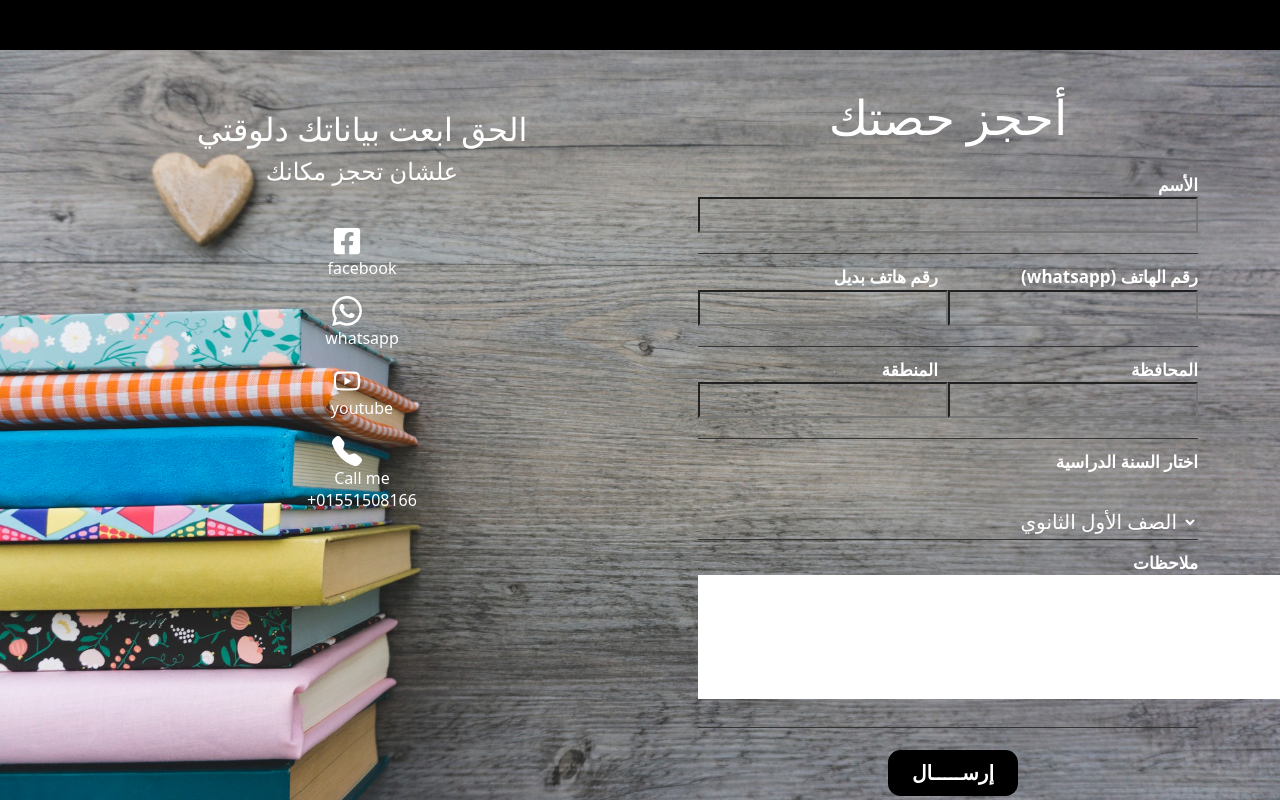
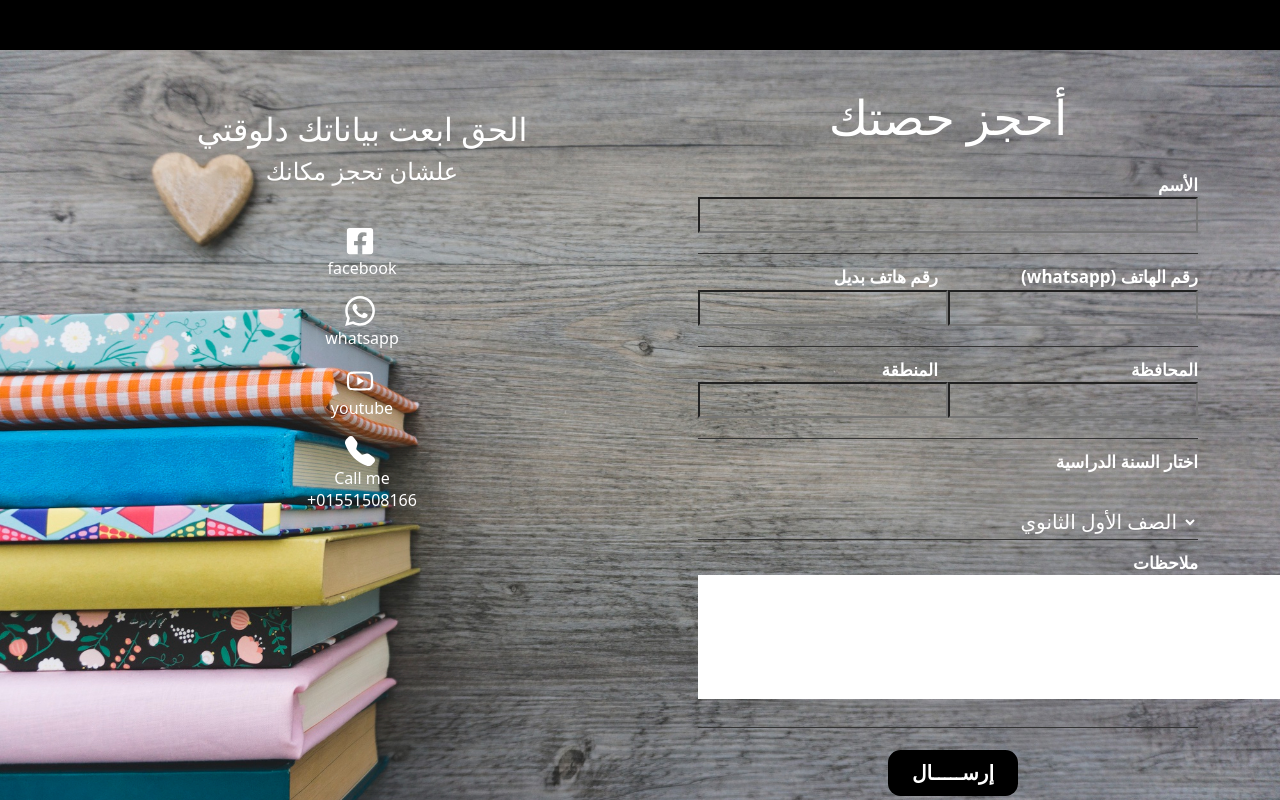
Before and after one commit to AhmedTayseer50/Mr-Eslam-TagEldwal, a React (Create React App) app: page / in a window 1280 px wide. Shown: the part 2245-3045 px from the top of the page. Built offline with nearby package versions, Linux system fonts and the light colour scheme.

Commit message:
Add files via upload

```diff
--- a/src/component/Section6/Section6.css
+++ b/src/component/Section6/Section6.css
@@ -342,7 +342,7 @@ option {
 @media screen and (min-width: 993px) {
 
     .icon1 {
-        margin-left: 170px;
+        margin-left: 183px;
     }
 
 }
```
